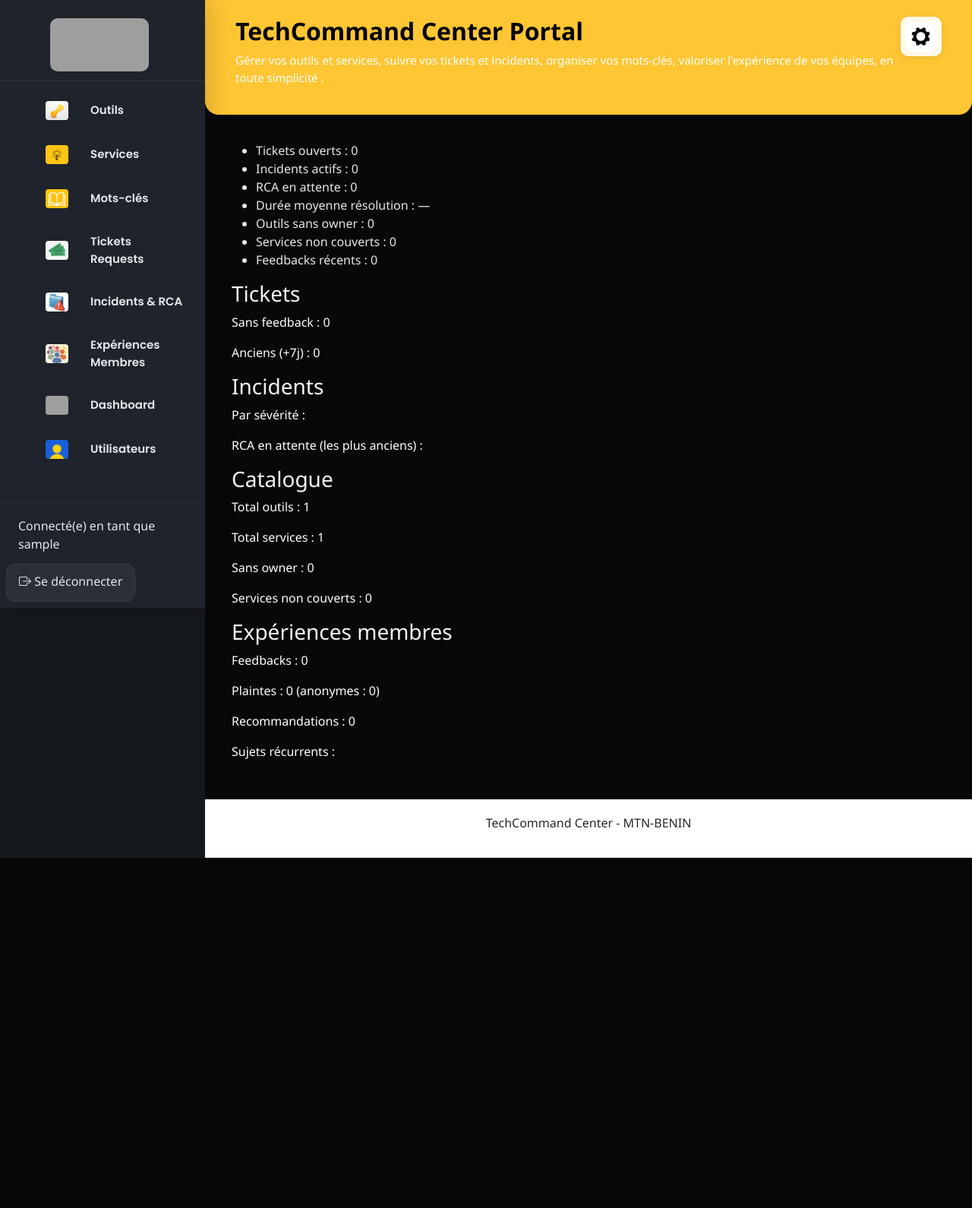
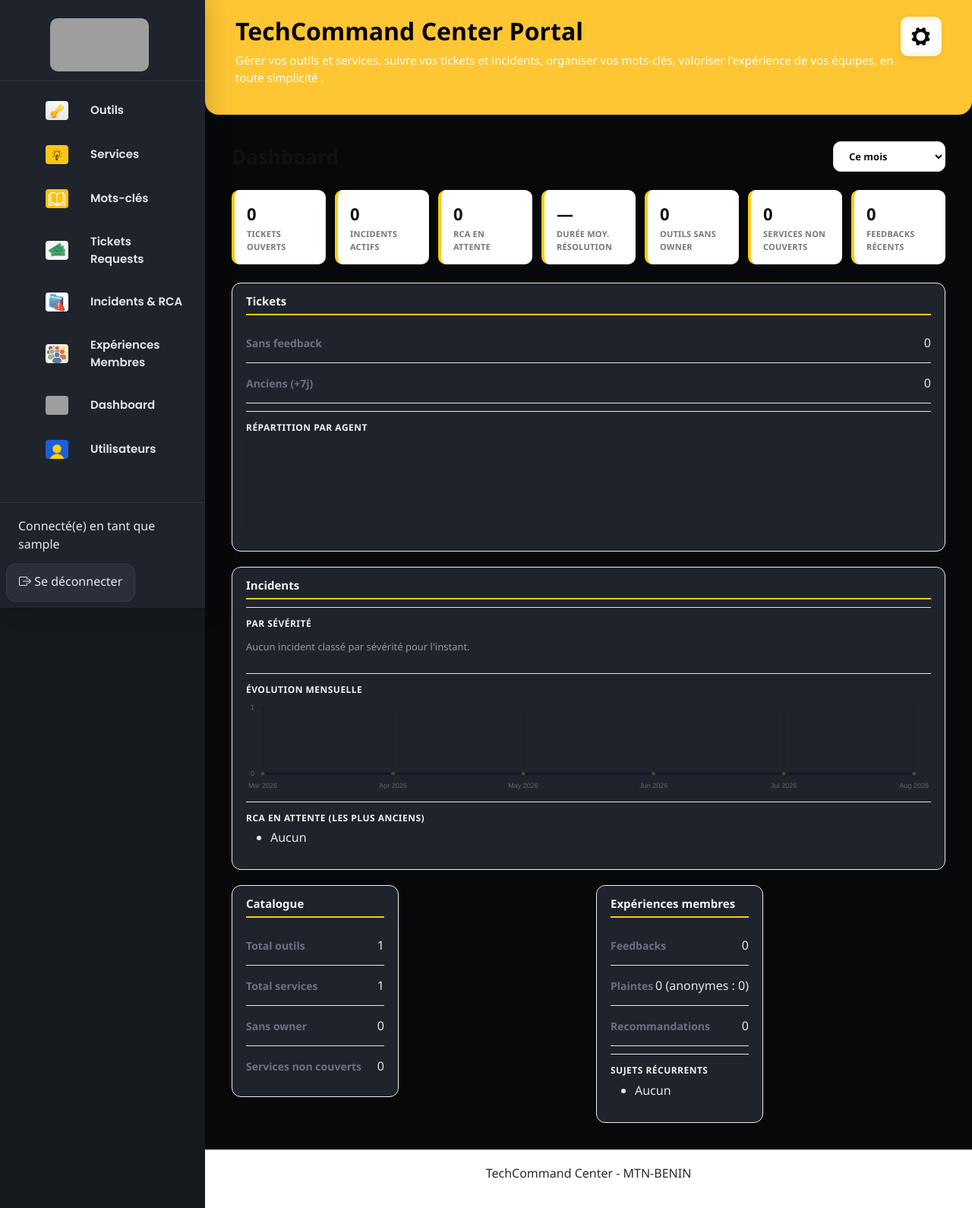
Before and after one commit to segolene21/projet_stage, a Django app: page /dashboard/ in a window 1280 px wide. Shown: the whole page at 76% size. Before the commit the page ends 1129 px from the top, so only its background shows below. Run offline with Django 5.2, Linux system fonts and the light colour scheme; a user stored in the database is signed in; tables that the repository leaves empty hold one stand-in row (values such as "Sample post"); some libraries are stand-ins or nearby versions; grey boxes are pictures that could not be loaded.

Commit message:
dashboard

```diff
--- a/opshub/static/css/stage_style.css
+++ b/opshub/static/css/stage_style.css
@@ -1969,3 +1969,182 @@ footer{
 #modale-import .modal-title {
     color: #111;
 }
+
+
+/* ================= DASHBOARD ================= */
+
+#dashboard-header{
+    display:flex;
+    align-items:center;
+    justify-content:space-between;
+    margin-bottom:24px;
+    flex-wrap:wrap;
+    gap:12px;
+}
+
+#dashboard-header h1{
+    font-size:26px;
+    font-weight:800;
+    color:#111;
+    margin:0;
+}
+
+#periode-select{
+    border:1px solid #e5e5e5;
+    border-radius:10px;
+    padding:9px 16px;
+    font-weight:700;
+    font-size:13px;
+    background:#fff;
+    color:#111;
+    cursor:pointer;
+}
+
+/* ---- KPI : cartes blanches, accent jaune ---- */
+.dashboard-kpis-grid{
+    display:grid;
+    grid-template-columns:repeat(7, 1fr);
+    gap:12px;
+    margin-bottom:24px;
+}
+
+.dashboard-kpi-card{
+    background:#fff;
+    border:1px solid #eee;
+    border-left:4px solid #facc15;
+    border-radius:10px;
+    padding:14px 16px;
+    text-align:left;
+}
+
+.dashboard-kpi-valeur{
+    font-size:22px;
+    font-weight:800;
+    color:#111;
+    margin-bottom:2px;
+}
+
+.dashboard-kpi-label{
+    font-size:11px;
+    color:#777;
+    font-weight:600;
+    text-transform:uppercase;
+    letter-spacing:.02em;
+}
+
+/* Sur petit écran, on repasse en grille flexible */
+@media (max-width:1100px){
+    .dashboard-kpis-grid{
+        grid-template-columns:repeat(auto-fit, minmax(140px, 1fr));
+    }
+}
+
+/* Carte RCA : alerte rouge réelle, se distingue du reste */
+.dashboard-kpi-alerte{
+    border-left-color:#dc2626;
+    background:#fef2f2;
+}
+.dashboard-kpi-alerte .dashboard-kpi-valeur{
+    color:#dc2626;
+}
+.dashboard-kpi-alerte .dashboard-kpi-label{
+    color:#b91c1c;
+}
+
+.dashboard-alerte{
+    background:#fef2f2;
+    color:#b91c1c;
+    border:1px solid #fecaca;
+    padding:14px 20px;
+    border-radius:12px;
+    font-weight:700;
+    margin-bottom:20px;
+}
+
+/* ---- Sections détaillées ---- */
+.dashboard-sections-grid{
+    display:grid;
+    grid-template-columns:1fr 1fr;
+    gap:20px;
+    align-items:start;
+}
+
+
+.dashboard-section{
+    max-width:none;
+    background:#fff;
+    border:1px solid #eee;
+    border-radius:12px;
+    padding:14px 18px;
+}
+
+/* Catalogue et Expériences n'ont pas de graphique : on les met côte à côte
+   pour ne pas gâcher une ligne entière avec du contenu court */
+#catalogue-container,
+#experiences-container{
+    display:inline-block;
+    width:calc(50% - 10px);
+    vertical-align:top;
+}
+
+#tickets-container,
+#incidents-container{
+    grid-column:1 / -1;
+}
+
+@media (max-width:800px){
+    .dashboard-sections-grid{
+        grid-template-columns:1fr;
+    }
+    #tickets-container,
+    #incidents-container,
+    #catalogue-container,
+    #experiences-container{
+        grid-column:1;
+    }
+}
+/* Espace généreux autour de chaque graphique */
+.dashboard-section canvas{
+    margin:8px 0 12px;
+    max-width:100%;
+    max-height:120px;
+}
+
+.dashboard-section-title{
+    font-size:15px;
+    font-weight:800;
+    color:#111;
+    margin-bottom:10px;
+    padding-bottom:8px;
+    border-bottom:2px solid #facc15;
+}
+.dashboard-liste-classement{
+    list-style:none;
+    display:flex;
+    flex-wrap:wrap;
+    gap:8px;
+    margin:0;
+    padding:0;
+}
+
+.dashboard-liste-classement li{
+    display:flex;
+    align-items:center;
+    gap:8px;
+    padding:8px 14px;
+    background:#f9fafb;
+    border:1px solid #eee;
+    border-radius:999px;
+    font-size:13px;
+    color:#333;
+    white-space:nowrap;
+}
+
+.detail-subtitle{
+    font-size:12px;
+    font-weight:700;
+    color:#111;
+    text-transform:uppercase;
+    letter-spacing:.04em;
+    margin:10px 0 6px;
+}
--- a/opshub/static/js/dashboard.js
+++ b/opshub/static/js/dashboard.js
@@ -1,8 +1,17 @@
-
-
 document.addEventListener("DOMContentLoaded", () => {
   const root = document.getElementById("dashboard-root");
   const apiUrl = root.dataset.apiUrl;
+  const selectPeriode = document.getElementById("periode-select");
+
+  let chartAgents = null;
+  let chartSeverite = null;
+  let chartTendance = null;
+
+  const PALETTE = ["#111827", "#facc15", "#dc2626", "#16a34a", "#9ca3af", "#f59e0b"];
+
+  function detruireGraph(chart) {
+    if (chart) chart.destroy();
+  }
 
   function charger(periode) {
     fetch(`${apiUrl}?periode=${periode}`)
@@ -12,69 +21,229 @@ document.addEventListener("DOMContentLoaded", () => {
         console.error("Erreur chargement dashboard:", err);
         root.insertAdjacentHTML(
           "afterbegin",
-          `<p style="color:red">Erreur de chargement : ${err}</p>`
+          `<p style="color:#dc2626">Erreur de chargement : ${err}</p>`
         );
       });
   }
 
   function afficher(data) {
+    afficherAlerte(data);
+    afficherKpis(data.kpis);
+    afficherTickets(data.tickets);
+    afficherIncidents(data.incidents);
+    afficherCatalogue(data.catalogue);
+    afficherExperiences(data.experiences);
+  }
+
+  function afficherAlerte(data) {
+    const zone = document.getElementById("alerte-container");
+    const nb = data.kpis.rca_en_attente;
+    if (!nb) {
+      zone.innerHTML = "";
+      return;
+    }
+    zone.innerHTML = `
+      <div class="dashboard-alerte">
+        ⚠️ ${nb} incident${nb > 1 ? "s" : ""} en attente de RCA
+      </div>
+    `;
+  }
+
+  function carteKpi(valeur, label, accent = "") {
+    return `
+      <div class="dashboard-kpi-card ${accent}">
+        <div class="dashboard-kpi-valeur">${valeur}</div>
+        <div class="dashboard-kpi-label">${label}</div>
+      </div>
+    `;
+  }
+
+  function afficherKpis(kpis) {
     document.getElementById("kpis-container").innerHTML = `
-      <ul>
-        <li>Tickets ouverts : ${data.kpis.tickets_ouverts}</li>
-        <li>Incidents actifs : ${data.kpis.incidents_actifs}</li>
-        <li>RCA en attente : ${data.kpis.rca_en_attente}</li>
-        <li>Durée moyenne résolution : ${formatDuree(data.kpis.duree_moyenne_resolution_secondes)}</li>
-        <li>Outils sans owner : ${data.kpis.outils_sans_owner}</li>
-        <li>Services non couverts : ${data.kpis.services_non_couverts}</li>
-        <li>Feedbacks récents : ${data.kpis.feedbacks_recents}</li>
-      </ul>
+      ${carteKpi(kpis.tickets_ouverts, "Tickets ouverts")}
+      ${carteKpi(kpis.incidents_actifs, "Incidents actifs")}
+      ${carteKpi(kpis.rca_en_attente, "RCA en attente", kpis.rca_en_attente > 0 ? "dashboard-kpi-alerte" : "")}
+      ${carteKpi(formatDuree(kpis.duree_moyenne_resolution_secondes), "Durée moy. résolution")}
+      ${carteKpi(kpis.outils_sans_owner, "Outils sans owner")}
+      ${carteKpi(kpis.services_non_couverts, "Services non couverts")}
+      ${carteKpi(kpis.feedbacks_recents, "Feedbacks récents")}
     `;
+  }
 
+  function afficherTickets(t) {
   document.getElementById("tickets-container").innerHTML = `
-      <h3>Tickets</h3>
-      <p>Sans feedback : ${data.tickets.sans_feedback}</p>
-      <p>Anciens (+7j) : ${data.tickets.anciens_plus_7j}</p>
-      <ul>
-        ${data.tickets.par_agent
-          .map((t) => `<li>${t.assigned_to || "(non assigné)"} : ${t.total}</li>`)
+    <h2 class="dashboard-section-title">Tickets</h2>
+    <div class="detail-row">
+      <span class="detail-label">Sans feedback</span>
+      <span>${t.sans_feedback}</span>
+    </div>
+    <div class="detail-row">
+      <span class="detail-label">Anciens (+7j)</span>
+      <span>${t.anciens_plus_7j}</span>
+    </div>
+    <h3 class="detail-subtitle">Répartition par agent</h3>
+    <canvas id="chart-agents" height="70"></canvas>
+    <ul class="dashboard-liste-classement">
+      ${t.par_agent
+        .map(
+          (a) => `
+        <li>
+          <span>${a.assigned_to || "(non assigné)"}</span>
+          <span class="badge badge-yes">${a.total}</span>
+        </li>`
+        )
         .join("")}
     </ul>
   `;
 
+  detruireGraph(chartAgents);
+  const ctx = document.getElementById("chart-agents");
+  chartAgents = new Chart(ctx, {
+    type: "bar",
+    data: {
+      labels: t.par_agent.map((a) => a.assigned_to || "(non assigné)"),
+      datasets: [{
+        label: "Tickets",
+        data: t.par_agent.map((a) => a.total),
+        backgroundColor: "#facc15",
+        borderRadius: 4,
+      }],
+    },
+    options: {
+      responsive: true,
+      maintainAspectRatio: false,
+      plugins: {
+        legend: { display: false },
+        tooltip: { enabled: true },
+      },
+      scales: {
+        x: {
+          ticks: {
+            maxRotation: 0,
+            minRotation: 0,
+            autoSkip: false,
+            font: { size: 9 },
+            callback: function(value) {
+              const label = this.getLabelForValue(value);
+              return label.split(" ")[0];
+            },
+          },
+        },
+        y: { display: false, beginAtZero: true },
+      },
+    },
+  });
+}
+
+  function afficherIncidents(i) {
   document.getElementById("incidents-container").innerHTML = `
-      <h3>Incidents</h3>
-      <p>Par sévérité :</p>
-      <ul>
-        ${data.incidents.par_severite
-          .map((i) => `<li>${i.severite || "(non renseigné)"} : ${i.total}</li>`)
-          .join("")}
-      </ul>
-      <p>RCA en attente (les plus anciens) :</p>
-      <ul>
-        ${data.incidents.rca_en_attente
-          .map((i) => `<li>${i.incident_id} — ${i.severite} — ${i.team}</li>`)
-          .join("")}
+    <h2 class="dashboard-section-title">Incidents</h2>
+    <h3 class="detail-subtitle">Par sévérité</h3>
+    <canvas id="chart-severite" height="90"></canvas>
+    <h3 class="detail-subtitle">Évolution mensuelle</h3>
+    <canvas id="chart-tendance" height="90"></canvas>
+    <h3 class="detail-subtitle">RCA en attente (les plus anciens)</h3>
+    <ul class="dashboard-liste-simple">
+      ${i.rca_en_attente
+        .map((r) => `<li>${r.incident_id} — ${r.severite} — ${r.team || "—"}</li>`)
+        .join("") || "<li>Aucun</li>"}
     </ul>
   `;
 
+  detruireGraph(chartSeverite);
+  const severite = i.par_severite || [];
+
+  if (severite.length === 0) {
+    document.getElementById("chart-severite").outerHTML =
+      '<p style="color:#999;font-size:13px;padding:8px 0;">Aucun incident classé par sévérité pour l\'instant.</p>';
+  } else {
+    const ctxSev = document.getElementById("chart-severite");
+    chartSeverite = new Chart(ctxSev, {
+      type: "doughnut",
+      data: {
+        labels: severite.map((s) => s.severite || "(non renseigné)"),
+        datasets: [{
+          data: severite.map((s) => s.total),
+          backgroundColor: PALETTE,
+        }],
+      },
+      options: {
+        responsive: true,
+        maintainAspectRatio: false,
+        plugins: { legend: { position: "bottom", labels: { boxWidth: 10, font: { size: 10 } } } },
+      },
+    });
+  }
+
+  detruireGraph(chartTendance);
+  const ctxTend = document.getElementById("chart-tendance");
+  const tendance = i.tendance_mensuelle || [];
+  chartTendance = new Chart(ctxTend, {
+    type: "line",
+    data: {
+      labels: tendance.map((m) => m.mois),
+      datasets: [{
+        label: "Incidents",
+        data: tendance.map((m) => m.total),
+        borderColor: "#111827",
+        backgroundColor: "rgba(250, 204, 21, 0.25)",
+        fill: true,
+        tension: 0.3,
+      }],
+    },
+    options: {
+      responsive: true,
+      maintainAspectRatio: false,
+      plugins: { legend: { display: false } },
+      scales: {
+        y: { beginAtZero: true, ticks: { precision: 0, font: { size: 9 } } },
+        x: { ticks: { font: { size: 9 } } },
+      },
+    },
+  });
+}
+  function afficherCatalogue(c) {
     document.getElementById("catalogue-container").innerHTML = `
-      <h3>Catalogue</h3>
-      <p>Total outils : ${data.catalogue.total_outils}</p>
-      <p>Total services : ${data.catalogue.total_services}</p>
-      <p>Sans owner : ${data.catalogue.outils_sans_owner}</p>
-      <p>Services non couverts : ${data.catalogue.services_non_couverts}</p>
+      <h2 class="dashboard-section-title">Catalogue</h2>
+      <div class="detail-row">
+        <span class="detail-label">Total outils</span>
+        <span>${c.total_outils}</span>
+      </div>
+      <div class="detail-row">
+        <span class="detail-label">Total services</span>
+        <span>${c.total_services}</span>
+      </div>
+      <div class="detail-row">
+        <span class="detail-label">Sans owner</span>
+        <span>${c.outils_sans_owner}</span>
+      </div>
+      <div class="detail-row">
+        <span class="detail-label">Services non couverts</span>
+        <span>${c.services_non_couverts}</span>
+      </div>
     `;
+  }
 
+  function afficherExperiences(e) {
     document.getElementById("experiences-container").innerHTML = `
-      <h3>Expériences membres</h3>
-      <p>Feedbacks : ${data.experiences.feedbacks}</p>
-      <p>Plaintes : ${data.experiences.plaintes} (anonymes : ${data.experiences.plaintes_anonymes})</p>
-      <p>Recommandations : ${data.experiences.recommandations}</p>
-      <p>Sujets récurrents :</p>
-      <ul>
-        ${data.experiences.sujets_recurrents
+      <h2 class="dashboard-section-title">Expériences membres</h2>
+      <div class="detail-row">
+        <span class="detail-label">Feedbacks</span>
+        <span>${e.feedbacks}</span>
+      </div>
+      <div class="detail-row">
+        <span class="detail-label">Plaintes</span>
+        <span>${e.plaintes} (anonymes : ${e.plaintes_anonymes})</span>
+      </div>
+      <div class="detail-row">
+        <span class="detail-label">Recommandations</span>
+        <span>${e.recommandations}</span>
+      </div>
+      <h3 class="detail-subtitle">Sujets récurrents</h3>
+      <ul class="dashboard-liste-simple">
+        ${(e.sujets_recurrents || [])
           .map((s) => `<li>${s.mot} (${s.occurrences} fois)</li>`)
-          .join("")}
+          .join("") || "<li>Aucun</li>"}
       </ul>
     `;
   }
@@ -86,5 +255,6 @@ document.addEventListener("DOMContentLoaded", () => {
     return `${heures}h${minutes.toString().padStart(2, "0")}`;
   }
 
+  selectPeriode.addEventListener("change", () => charger(selectPeriode.value));
   charger("mois");
 });
--- a/opshub/templates/dashboard/manager_dashboard.html
+++ /dev/null
@@ -1,43 +0,0 @@
-{% extends "base.html" %}
-{% load static %}
-
-{% block content %}
-<div id="dashboard-root" data-api-url="{% url 'dashboard_data' %}">
-
-  <div id="dashboard-header">
-    <!-- titre + sélecteur de période, ex: <select id="periode-select"> -->
-  </div>
-
-  <div id="alerte-container">
-    <!-- bandeau d'alerte RCA en retard, rempli en JS depuis kpis.rca_en_attente -->
-  </div>
-
-  <div id="kpis-container">
-    <!-- cartes KPI : tickets_ouverts, incidents_actifs, rca_en_attente,
-         duree_moyenne_resolution_secondes, outils_sans_owner,
-         services_non_couverts, feedbacks_recents -->
-  </div>
-
-  <div id="tickets-container">
-    <!-- tickets.par_agent, tickets.sans_feedback, tickets.anciens_plus_7j -->
-  </div>
-
-  <div id="incidents-container">
-    <!-- incidents.par_severite, incidents.par_equipe,
-         incidents.rca_en_attente (liste), incidents.tendance_mensuelle -->
-  </div>
-
-  <div id="catalogue-container">
-    <!-- catalogue.total_outils, total_services, par_equipe,
-         avec_authentification / sans_authentification -->
-  </div>
-
-  <div id="experiences-container">
-    <!-- experiences.feedbacks, plaintes, recommandations,
-         plaintes_anonymes / plaintes_nominatives, sujets_recurrents -->
-  </div>
-
-</div>
-
-<script src="{% static 'js/dashboard.js' %}"></script>
-{% endblock %}
--- a/opshub/templates/manager_dashboard.html
+++ b/opshub/templates/manager_dashboard.html
@@ -1,43 +1,32 @@
-{% extends "base.html" %}
+{% extends 'base.html' %}
 {% load static %}
 
 {% block content %}
+<div class="page-centree" style="max-width:1100px;">
   <div id="dashboard-root" data-api-url="{% url 'dashboard_data' %}">
 
-  <div id="dashboard-header">
-    <!-- titre + sélecteur de période, ex: <select id="periode-select"> -->
+    <div class="outils-header" id="dashboard-header">
+      <h1>Dashboard</h1>
+      <select id="periode-select" class="btn-secondary" style="cursor:pointer;">
+        <option value="semaine">Cette semaine</option>
+        <option value="mois" selected>Ce mois</option>
+        <option value="annee">Cette année</option>
+      </select>
     </div>
 
-  <div id="alerte-container">
-    <!-- bandeau d'alerte RCA en retard, rempli en JS depuis kpis.rca_en_attente -->
-  </div>
+    <div id="alerte-container"></div>
 
-  <div id="kpis-container">
-    <!-- cartes KPI : tickets_ouverts, incidents_actifs, rca_en_attente,
-         duree_moyenne_resolution_secondes, outils_sans_owner,
-         services_non_couverts, feedbacks_recents -->
-  </div>
+    <div id="kpis-container" class="dashboard-kpis-grid"></div>
 
-  <div id="tickets-container">
-    <!-- tickets.par_agent, tickets.sans_feedback, tickets.anciens_plus_7j -->
-  </div>
-
-  <div id="incidents-container">
-    <!-- incidents.par_severite, incidents.par_equipe,
-         incidents.rca_en_attente (liste), incidents.tendance_mensuelle -->
-  </div>
-
-  <div id="catalogue-container">
-    <!-- catalogue.total_outils, total_services, par_equipe,
-         avec_authentification / sans_authentification -->
-  </div>
-
-  <div id="experiences-container">
-    <!-- experiences.feedbacks, plaintes, recommandations,
-         plaintes_anonymes / plaintes_nominatives, sujets_recurrents -->
+    <div class="dashboard-sections-grid">
+      <div class="detail-card dashboard-section" id="tickets-container"></div>
+      <div class="detail-card dashboard-section" id="incidents-container"></div>
+      <div class="detail-card dashboard-section" id="catalogue-container"></div>
+      <div class="detail-card dashboard-section" id="experiences-container"></div>
     </div>
 
   </div>
-
-<script src="{% static 'dashboard/dashboard.js' %}"></script>
+</div>
+<script src="https://cdn.jsdelivr.net/npm/chart.js@4.4.4/dist/chart.umd.min.js"></script>
+<script src="{% static 'js/dashboard.js' %}"></script>
 {% endblock %}
--- a/opshub/views.py
+++ b/opshub/views.py
@@ -1469,7 +1469,7 @@ def dashboard_page(request):
     """Affiche la page du dashboard. Le contenu est vide côté serveur :
     le JS (côté binôme) va chercher les données via dashboard_data()
     et remplit les conteneurs."""
-    return render(request, "dashboard/manager_dashboard.html")
+    return render(request, "manager_dashboard.html")
 
 
 @login_required
```
Lines whose indentation alone changed are shown as unchanged.
